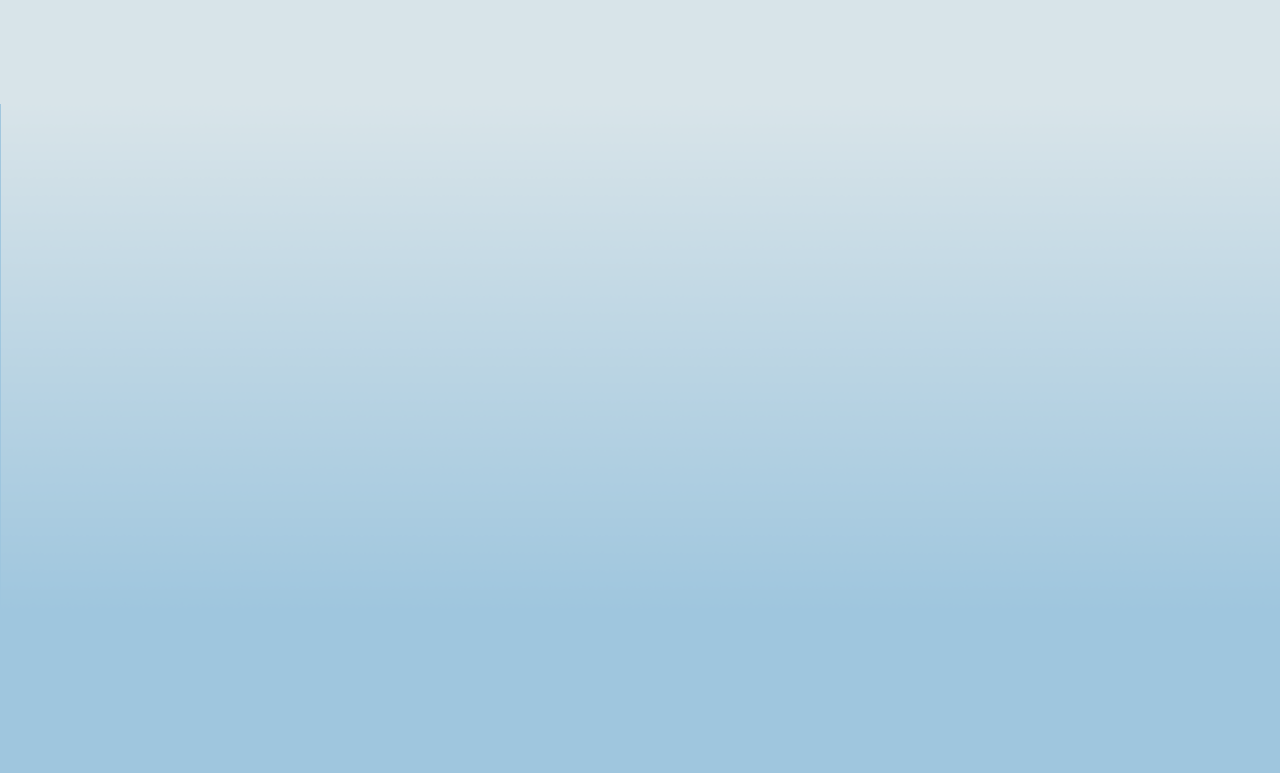
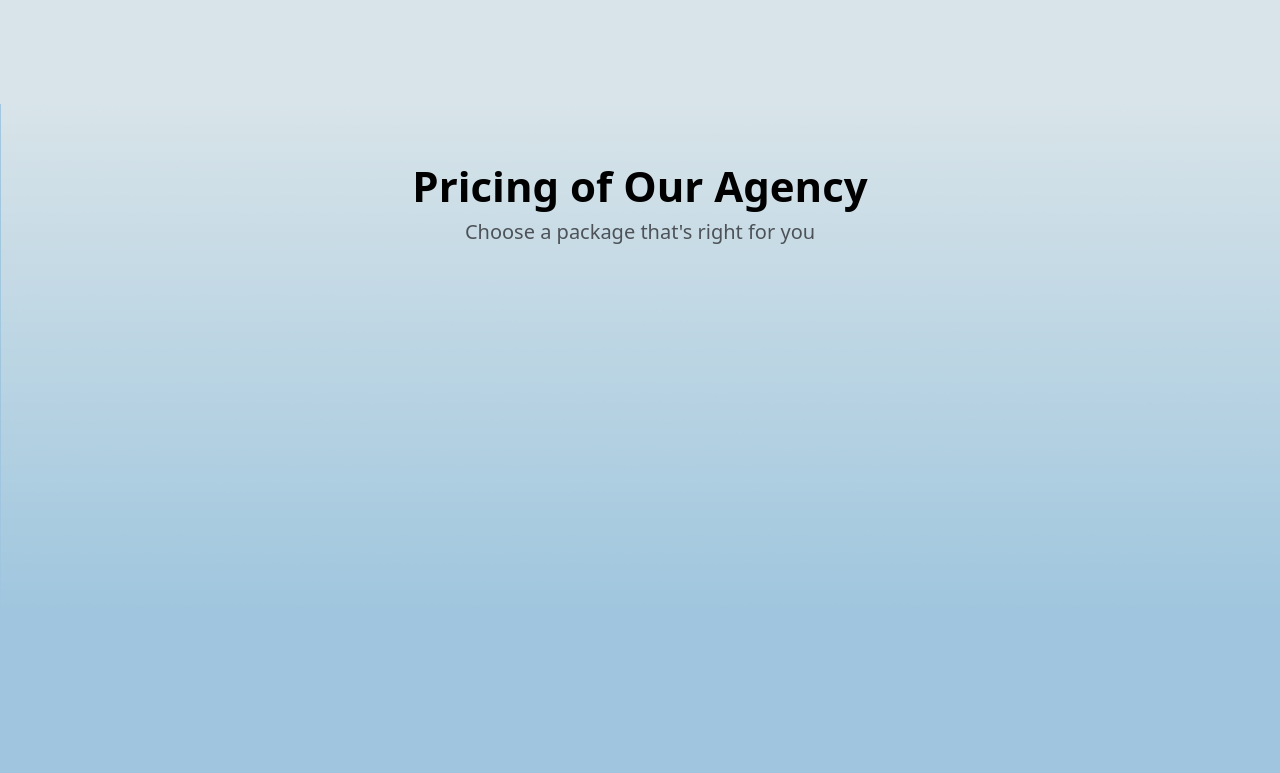
Before and after one commit to GinaGanaa/mongolia-tour-next-app, a Next.js app: page / in a window 1280 px wide. Shown: the part 1947-2720 px from the top of the page. Built offline with nearby package versions, Linux system fonts and the light colour scheme.

Commit message:
mongolia-tour improvement

```diff
--- a/src/components/PriceFooter.jsx
+++ b/src/components/PriceFooter.jsx
@@ -1,10 +1,12 @@
 export const PriceFooter = () => {
   return (
-    <div className="">
+    <div className="relative">
       <img className="w-full " src="./Price&Footer image.png" alt="" />
-      <div className="absolute">
-        <p>Pricing of Our Agency</p>
-        <p>Choose a package that's right for you</p>
+      <div className="absolute top-[50px] flex flex-col items-center w-full">
+        <p className="text-[42px] font-semibold">Pricing of Our Agency</p>
+        <p className="text-[20px] text-[#18181B] opacity-[70%]">
+          Choose a package that's right for you
+        </p>
       </div>
     </div>
   );
--- a/src/components/Roadmap.jsx
+++ b/src/components/Roadmap.jsx
@@ -23,7 +23,7 @@ export const Roadmap = () => {
             ];
 
             return (
-              <div className="w-full sm:w-[80%] md:w-[70%] lg:w-[60%] xl:w-[50%]">
+              <div className="w-full sm:w-[60%] md:w-[50%] lg:w-[60%] xl:w-[50%]">
                 <button
                   key={id}
                   className={`px-4 py-2 ${buttonColors[index]} text-white rounded-[120px] hover:bg-opacity-90 w-full h-[70px] opacity-[0.8]`}
```
Also changed, not shown: src/utils/packageChoices.js (added, +29 -0 lines).
